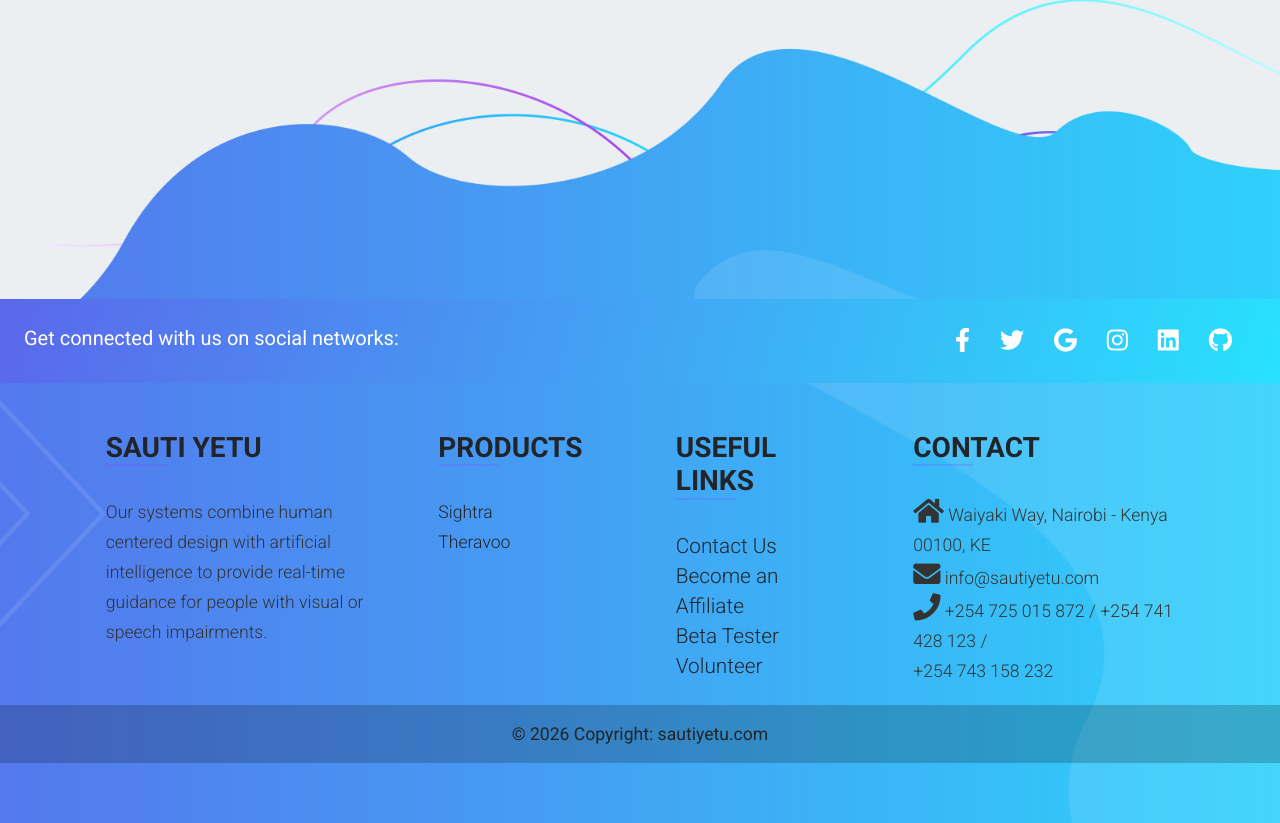
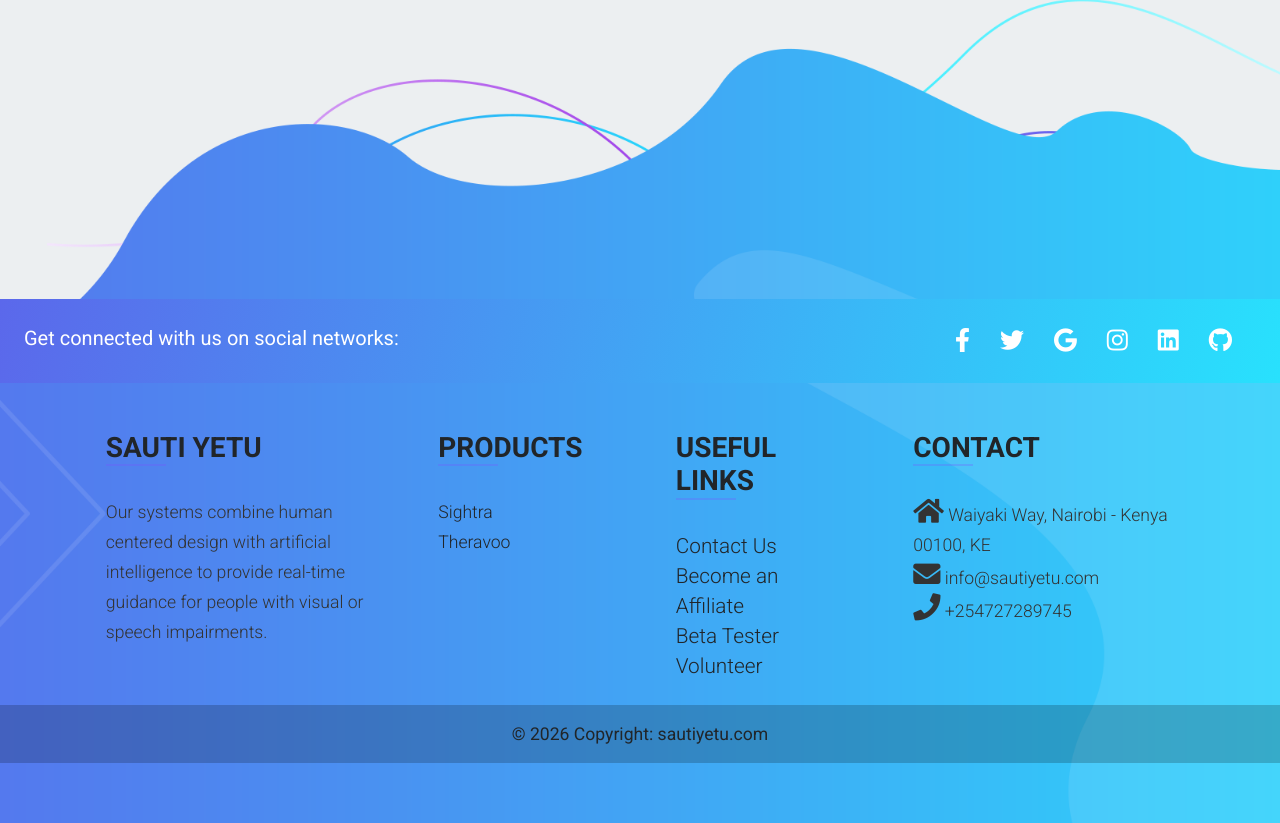
Before and after one commit to antonie-riziki/Sauti-Yetu-Official, a Django app: page / in a window 1280 px wide. Shown: the part 3117-3940 px from the top of the page. Run offline with Django 5.2, Linux system fonts and the light colour scheme; some libraries are stand-ins or nearby versions.

Commit message:
updated the contact person and number of the footers section

```diff
--- a/SautiYetu_app/templates/footer.html
+++ b/SautiYetu_app/templates/footer.html
@@ -190,7 +190,7 @@
                 />
             <p style="font-size: 1.1rem; color: #333;"><i class="fas fa-home mr-3" style="font-size: 1.7rem;"></i> Waiyaki Way, Nairobi - Kenya 00100, KE</p>
             <p style="font-size: 1.1rem; color: #333;"><i class="fas fa-envelope mr-3" style="font-size: 1.7rem;"></i> info@sautiyetu.com</p>
-            <p style="font-size: 1.1rem; color: #333;"><i class="fas fa-phone mr-3" style="font-size: 1.7rem;"></i> +254 725 015 872 / +254 741 428 123 /  </br> +254 743 158 232</p>
+            <p style="font-size: 1.1rem; color: #333;"><i class="fas fa-phone mr-3" style="font-size: 1.7rem;"></i> +254727289745</p>
             <!-- <p style="font-size: 1.1rem;"><i class="fas fa-phone mr-3" style="font-size: 1.7rem;"></i> </p>
             <p style="font-size: 1.1rem;"><i class="fas fa-phone mr-3" style="font-size: 1.7rem;"></i> </p> -->
           </div>
```
